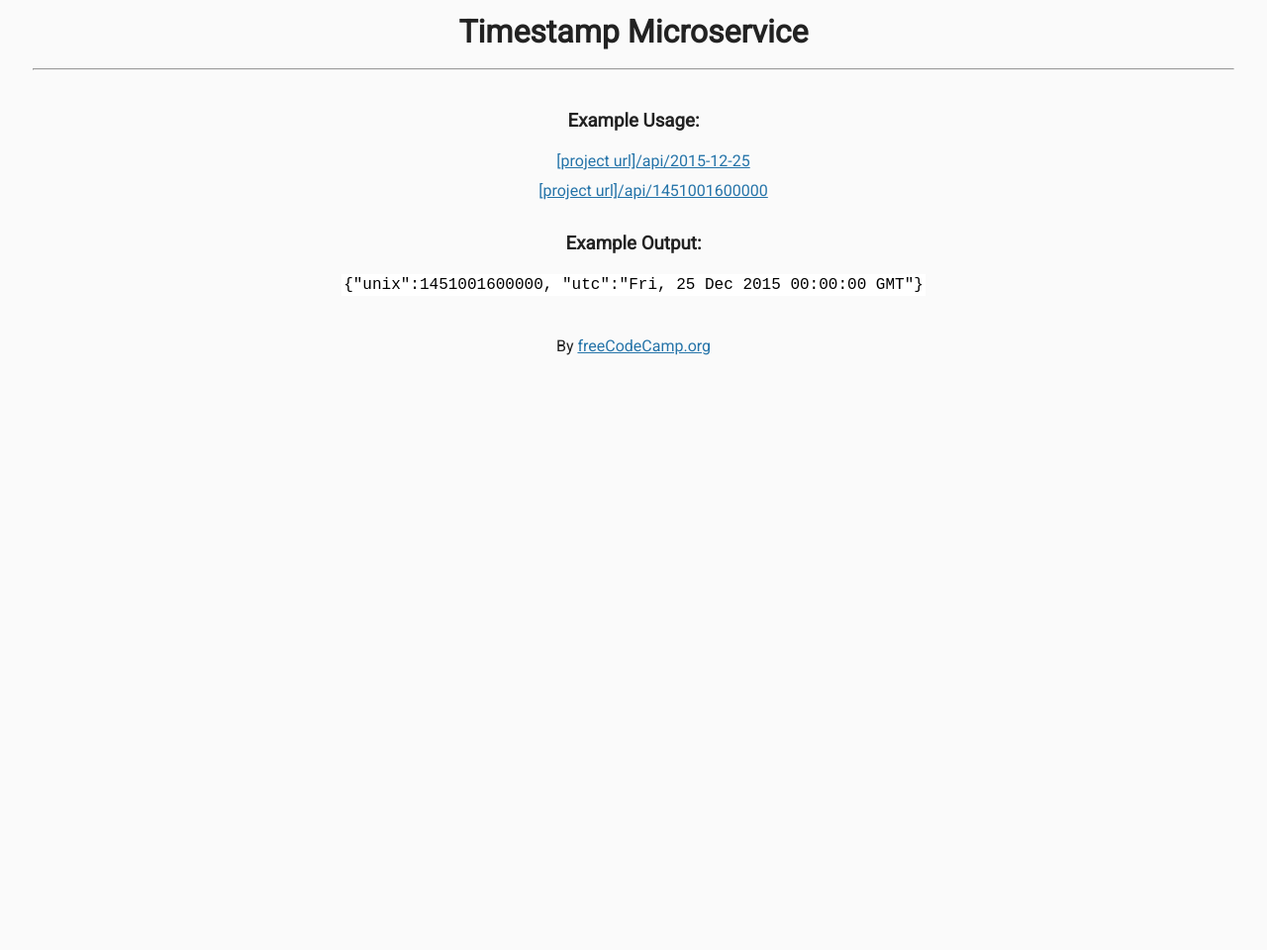
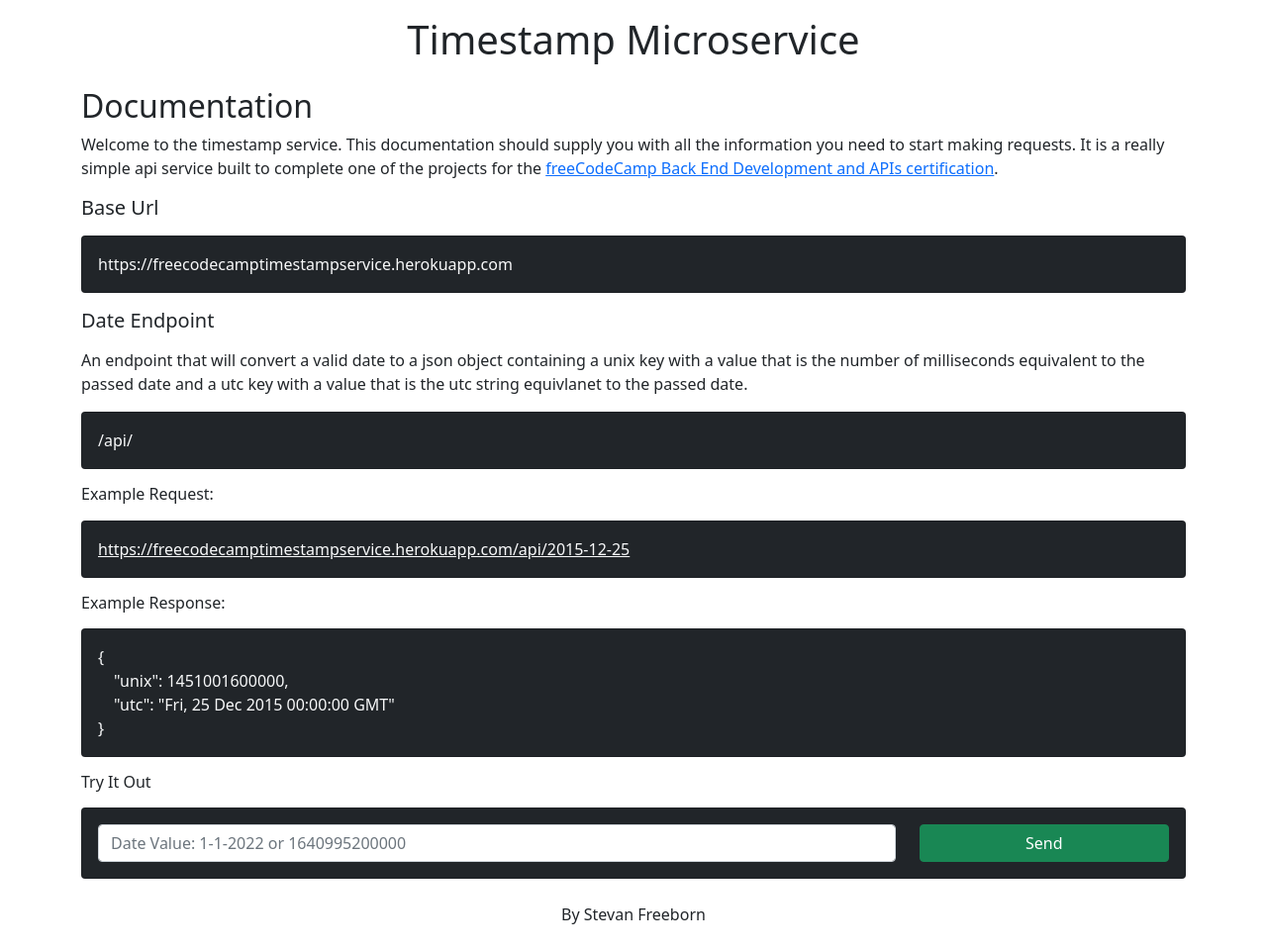
Before and after one commit to StevanFreeborn/freeCodeCamp-Timestamp-Microservice, a website: page views/index.html in a window 1280 px wide. Shown: the whole page at 99% size. Before the commit the page ends 800 px from the top, so only its background shows below. Drawn offline with nearby package versions, Linux system fonts and the light colour scheme; files that its build step writes are made by us from their sources.

Commit message:
update design of index.html

```diff
--- a/public/style.css
+++ b/public/style.css
@@ -1,44 +1,4 @@
-body {
-	font-family: 'Roboto', sans-serif;
-	font-size: 16px;
-	color: #222;
-	background-color: #FaFaFa;
-	text-align: center;
-	line-height: 1.4em;
+.form-control:focus {
+    border-color: white;
+    box-shadow: none;
 }
-
-.container {
-	padding: 0;
-	margin-top: 40px;
-}
-
-h3 {
-  margin-top: 30px;
-}
-
-hr {
-	margin: 25px;
-}
-
-.footer {
-	margin-top: 40px;
-}
-
-code {
-  font-family: monospace;
-  padding: 2px;
-  color: black;
-  background-color: #fff;
-}
-
-ul {
-	list-style-type: none;
-}
-
-li {
-  margin-bottom: 0.5em;
-}
-
-a {
-	color: #2574A9;
-}
--- a/views/index.html
+++ b/views/index.html
@@ -24,9 +24,10 @@
     >
 
     <link
-        href="https://fonts.googleapis.com/css?family=Roboto"
         rel="stylesheet"
-        type="text/css"
+        href="https://cdn.jsdelivr.net/npm/bootstrap@5.1.3/dist/css/bootstrap.min.css"
+        integrity="sha384-1BmE4kWBq78iYhFldvKuhfTAU6auU8tT94WrHftjDbrCEXSU1oBoqyl2QvZ6jIW3"
+        crossorigin="anonymous"
     >
 
     <link
@@ -37,29 +38,105 @@
 </head>
 
 <body>
-    <h1>Timestamp Microservice</h1>
-    <hr />
     <div class="container">
-        <h3>Example Usage:</h3>
-        <ul>
-            <li>
-                <a href="api/2015-12-25">[project url]/api/2015-12-25</a>
-            </li>
-            <li>
-                <a href="api/1451001600000">[project url]/api/1451001600000</a>
-            </li>
-        </ul>
+        <div class="row my-3">
+            <div class="col-12 text-center">
+                <h1>Timestamp Microservice</h1>
+            </div>
+        </div>
 
-        <h3>Example Output:</h3>
-        <p>
-            <code>{"unix":1451001600000, "utc":"Fri, 25 Dec 2015 00:00:00 GMT"}</code>
-        </p>
+        <div class="row">
+            <div class="col-12">
+                <h2>Documentation</h2>
+
+                <p>
+                    Welcome to the timestamp service. This documentation should supply you with all the information you need to start making requests. It is a really simple api service built to complete one of the projects for the <a href="https://www.freecodecamp.org/learn/back-end-development-and-apis/" target="_blank">freeCodeCamp Back End Development and APIs certification</a>.
+                </p>
+
+                <h5 class="my-3">Base Url</h5>
+
+                <div class="card p-3 bg-dark text-light">
+                    https://freecodecamptimestampservice.herokuapp.com
+                </div>
+
+                <h5 class="my-3">Date Endpoint</h5>
+
+                <p>
+                    An endpoint that will convert a valid date to a json object containing a unix key with a value that is the number of milliseconds equivalent to the passed date and a utc key with a value that is the utc string equivlanet to the passed date.
+                </p>
+
+                <div class="card p-3 bg-dark text-light">
+                    /api/
+                </div>
+
+                <h6 class="my-3">Example Request:</h6>
+
+                <div class="card p-3 bg-dark text-light">
+                    <a
+                        href="api/2015-12-25"
+                        class="link-light"
+                    >
+                        https://freecodecamptimestampservice.herokuapp.com/api/2015-12-25
+                    </a>
+                </div>
+
+                <h6 class="my-3">Example Response:</h6>
+
+                <div class="card p-3 bg-dark text-light">
+                    {
+                        <br>&emsp;"unix": 1451001600000,
+                        <br>&emsp;"utc": "Fri, 25 Dec 2015 00:00:00 GMT"
+                        <br>
+                    }
+                </div>
+
+                <h6 class="my-3">Try It Out</h6>
+
+                <div class="card p-3 bg-dark text-light">
+
+                    <form id="form">
+
+                        <div class="row">
+
+                            <div class="col-9">
+                                <input
+                                    class="form-control"
+                                    type="datetime"
+                                    name="date"
+                                    id="date"
+                                    placeholder="Date Value: 1-1-2022 or 1640995200000"
+                                >
+                            </div>
+
+                            <div class="col-3">
+                                <button
+                                    type="submit"
+                                    class="btn btn-success col-12"
+                                >
+                                    Send
+                                </button>
+                            </div>
+
+                        </div>
+
+                    </form>
+
+                </div>
+
+            </div>
+        </div>
+
+        <div class="footer text-center my-4">
+            <p>
+                By Stevan Freeborn
+            </p>
+        </div>
     </div>
-    <div class="footer">
-        <p>
-            By <a href="https://www.freecodecamp.org/">freeCodeCamp.org</a>
-        </p>
-    </div>
+
+    <script
+        src="index.js"
+    ></script>
+
 </body>
 
 </html>
```
Also changed, not shown: public/index.js (added, +7 -0 lines).
